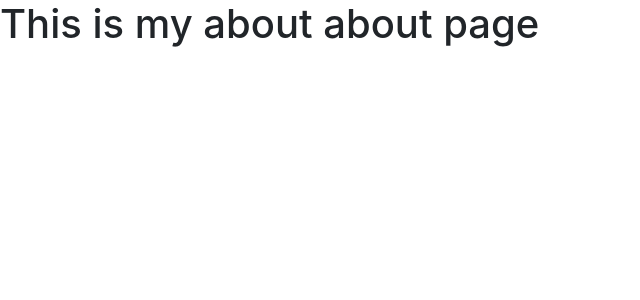
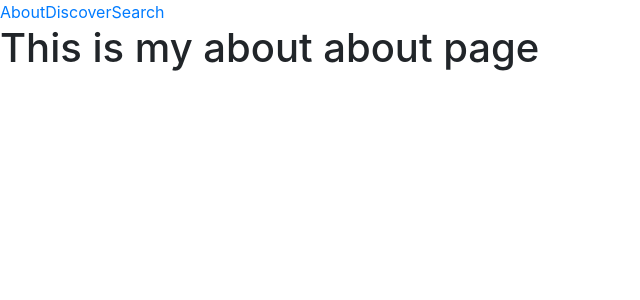
Before and after one commit to mollymccollumwx/pupster, a React (Create React App) app: page / in a window 1280 px wide. Shown: the top 300 px of the page, without its empty margins (0-640 px from the left). Built offline with nearby package versions, Linux system fonts and the light colour scheme.

Commit message:
added navbar to the app.js

```diff
--- a/src/App.js
+++ b/src/App.js
@@ -2,11 +2,13 @@ import {BrowserRouter as Router, Route} from "react-router-dom";
 import About from "./containers/About/About";
 import Search from "./containers/Search/Search";
 import Discover from "./containers/Discover/Discover";
+import NavBar from "./components/NavBar/NavBar";
 
 function App() {
   return (
     <div className="App">
       <Router>
+      <NavBar />
         <Route exact path="/" component={About}/>
         <Route exact path="/discover" component={Discover}/>
         <Route exact path="/search" component={Search}/>
--- a/src/components/NavBar/NavBar.jsx
+++ b/src/components/NavBar/NavBar.jsx
@@ -1,5 +1,5 @@
-import React from 'react';
-import {Link} from "react-router-dom";
+import React from "react";
+import { Link } from "react-router-dom";
 
 const NavBar = () => {
   return (
```
Lines whose indentation alone changed are shown as unchanged.
